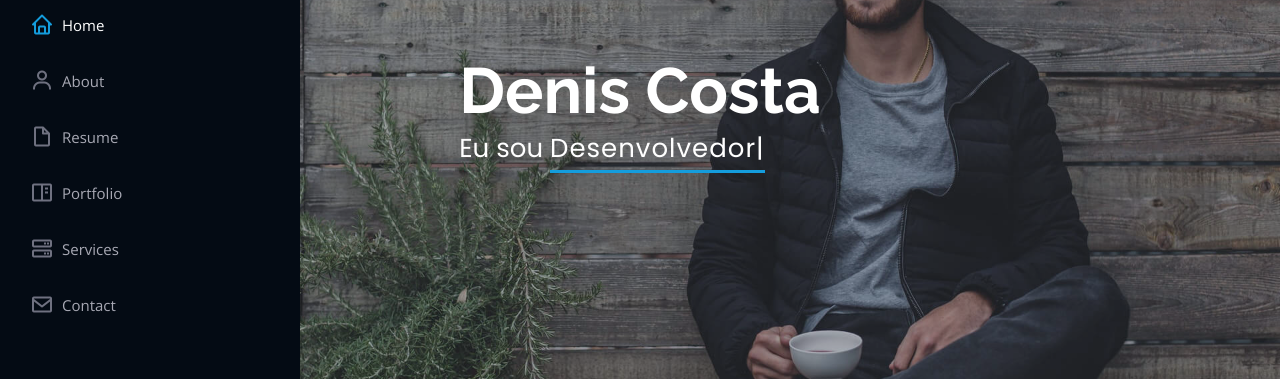
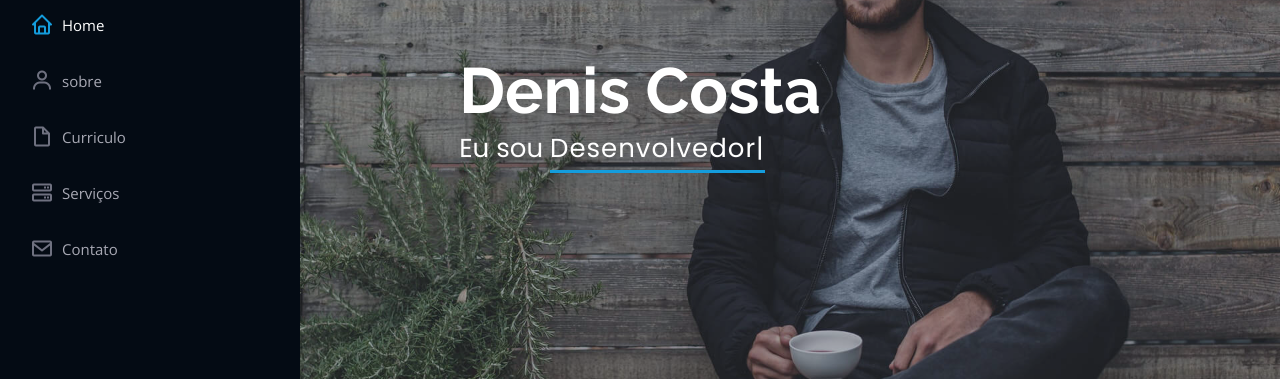
Before and after one commit to nodenzera/Portif-lio, a plain HTML site: page index.html in a window 1280 px wide. Shown: the part 260-639 px from the top of the page. Drawn offline with nearby package versions, Linux system fonts and the light colour scheme.

Commit message:
tradução no menu lateral

```diff
--- a/index.html
+++ b/index.html
@@ -60,11 +60,10 @@
       <nav id="navbar" class="nav-menu navbar">
         <ul>
           <li><a href="#hero" class="nav-link scrollto active"><i class="bx bx-home"></i> <span>Home</span></a></li>
-          <li><a href="#about" class="nav-link scrollto"><i class="bx bx-user"></i> <span>About</span></a></li>
-          <li><a href="#resume" class="nav-link scrollto"><i class="bx bx-file-blank"></i> <span>Resume</span></a></li>
-          <li><a href="#portfolio" class="nav-link scrollto"><i class="bx bx-book-content"></i> <span>Portfolio</span></a></li>
-          <li><a href="#services" class="nav-link scrollto"><i class="bx bx-server"></i> <span>Services</span></a></li>
-          <li><a href="#contact" class="nav-link scrollto"><i class="bx bx-envelope"></i> <span>Contact</span></a></li>
+          <li><a href="#about" class="nav-link scrollto"><i class="bx bx-user"></i> <span>sobre</span></a></li>
+          <li><a href="#resume" class="nav-link scrollto"><i class="bx bx-file-blank"></i> <span>Curriculo</span></a></li>
+          <li><a href="#services" class="nav-link scrollto"><i class="bx bx-server"></i> <span>Serviços</span></a></li>
+          <li><a href="#contact" class="nav-link scrollto"><i class="bx bx-envelope"></i> <span>Contato</span></a></li>
         </ul>
       </nav><!-- .nav-menu -->
     </div>
```
